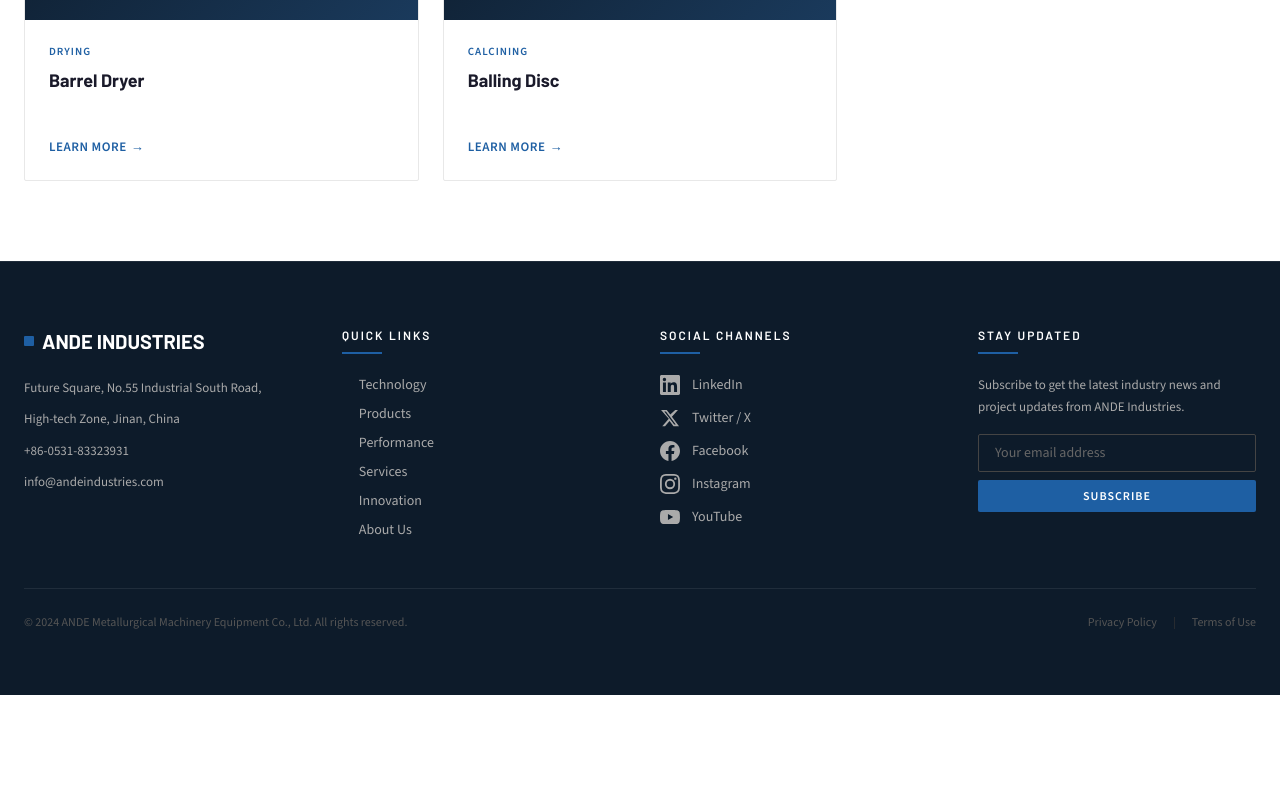
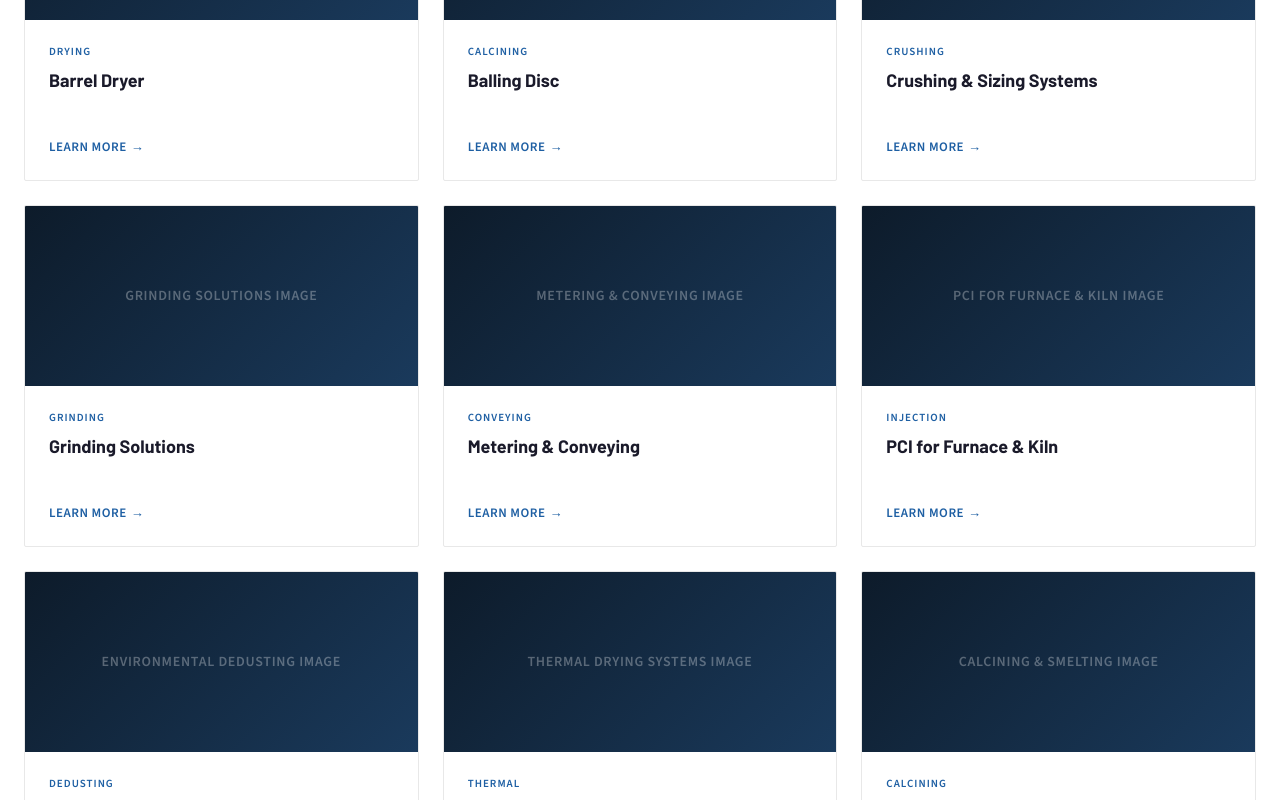
Before and after one commit to royal300/ande_industry, a React (Vite) app: page /products in a window 1280 px wide. Shown: the part 2160-2960 px from the top of the page. Before the commit the page ends 2855 px from the top, so only its background shows below. Built offline with nearby package versions, Linux system fonts and the light colour scheme.

Commit message:
Add dummy categories to productsData to resolve Product Not Found for navbar links

```diff
--- a/src/data/productsData.js
+++ b/src/data/productsData.js
@@ -167,4 +167,88 @@ export const productsData = [
       { label: 'Drive', value: 'Variable Speed VFD' },
     ],
   },
+  {
+    slug: 'crushing-sizing',
+    category: 'Crushing',
+    title: 'Crushing & Sizing Systems',
+    description: 'Comprehensive crushing and sizing solutions for primary and secondary reduction of various ores and materials.',
+    specs: [
+      { label: 'System Types', value: 'Primary, Secondary, Tertiary' },
+      { label: 'Capacity Range', value: '100 - 3000 t/h' },
+      { label: 'Automation', value: 'Fully Integrated PLC' },
+      { label: 'Key Equipment', value: 'Crushers, Screens, Feeders' },
+    ],
+  },
+  {
+    slug: 'grinding',
+    category: 'Grinding',
+    title: 'Grinding Solutions',
+    description: 'Advanced grinding systems tailored to meet the specific fineness and throughput requirements of the mining and cement industries.',
+    specs: [
+      { label: 'System Types', value: 'Dry and Wet Grinding' },
+      { label: 'Technology', value: 'VRM, Ball Mill, HPGR' },
+      { label: 'Control', value: 'Advanced Process Control' },
+      { label: 'Efficiency', value: 'High Energy Optimization' },
+    ],
+  },
+  {
+    slug: 'metering-conveying',
+    category: 'Conveying',
+    title: 'Metering & Conveying',
+    description: 'Reliable and accurate material handling systems ensuring consistent feed rates and safe transport of bulk solids.',
+    specs: [
+      { label: 'Conveying Types', value: 'Pneumatic, Mechanical' },
+      { label: 'Accuracy', value: 'Up to ±0.5%' },
+      { label: 'Material Types', value: 'Powders, Granules, Lumps' },
+      { label: 'Monitoring', value: 'Real-time flow tracking' },
+    ],
+  },
+  {
+    slug: 'pci-furnace-kiln',
+    category: 'Injection',
+    title: 'PCI for Furnace & Kiln',
+    description: 'State-of-the-art Pulverized Coal Injection systems optimizing fuel consumption and combustion efficiency in blast furnaces and kilns.',
+    specs: [
+      { label: 'Injection Rate', value: 'Up to 250 kg/thm' },
+      { label: 'Distribution', value: 'Highly Uniform' },
+      { label: 'Safety', value: 'Inert Gas Blanketing' },
+      { label: 'Control System', value: 'Fully Automated' },
+    ],
+  },
+  {
+    slug: 'environmental-dedusting',
+    category: 'Dedusting',
+    title: 'Environmental Dedusting',
+    description: 'High-performance filtration and dedusting systems designed to meet and exceed stringent environmental emission standards.',
+    specs: [
+      { label: 'Filter Media', value: 'High-temp, PTFE, Nomex' },
+      { label: 'Emission Levels', value: '< 5 mg/Nm³' },
+      { label: 'Cleaning System', value: 'Smart Pulse Jet' },
+      { label: 'Application', value: 'Plant-wide extraction' },
+    ],
+  },
+  {
+    slug: 'thermal-drying',
+    category: 'Thermal',
+    title: 'Thermal Drying Systems',
+    description: 'Efficient thermal drying systems for reducing moisture content in ores, coal, and concentrates prior to further processing.',
+    specs: [
+      { label: 'Dryer Types', value: 'Rotary, Fluid Bed' },
+      { label: 'Heat Source', value: 'Gas, Coal, Waste Heat' },
+      { label: 'Evaporation', value: 'Up to 50 t/h H₂O' },
+      { label: 'Exhaust Handling', value: 'Integrated Dedusting' },
+    ],
+  },
+  {
+    slug: 'calcining-smelting',
+    category: 'Calcining',
+    title: 'Calcining & Smelting',
+    description: 'Advanced calcining and smelting equipment for high-temperature processing of limestone, dolomite, and metallic ores.',
+    specs: [
+      { label: 'Kiln Types', value: 'Rotary Kiln, Shaft Kiln' },
+      { label: 'Temperature Range', value: '800°C - 1600°C' },
+      { label: 'Fuel Flexibility', value: 'Multi-fuel Burners' },
+      { label: 'Refractory', value: 'Premium Grade Alumina' },
+    ],
+  }
 ];
```
